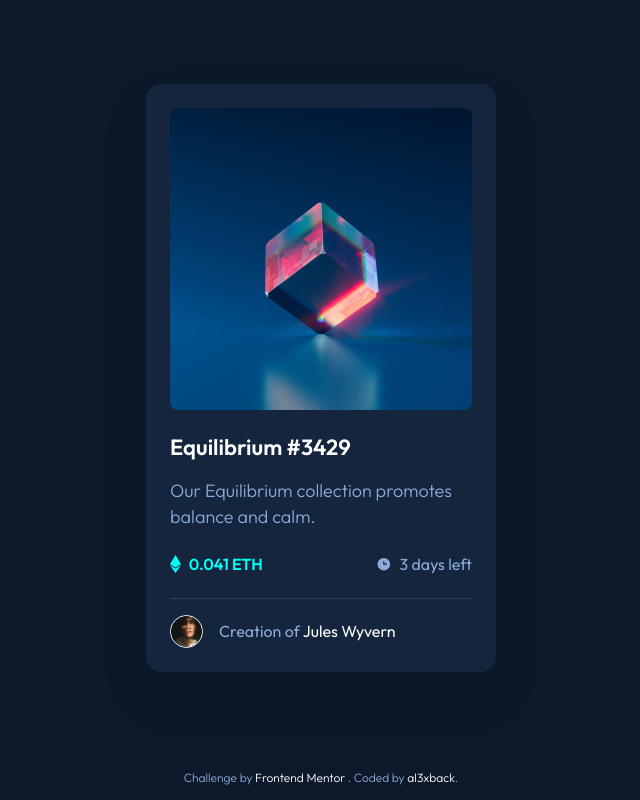
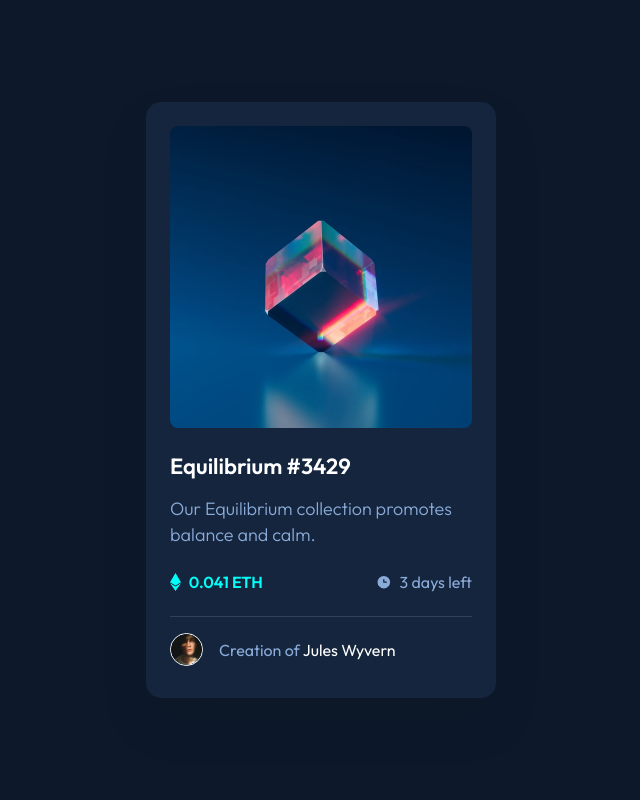
Before and after one commit to al3xback/NFT--Frontend-Mentor, a Vue app: page / in a window 1280 px wide. Shown: the whole page, without its empty margins (319-959 px from the left). Built offline with nearby package versions, Linux system fonts and the light colour scheme.

Commit message:
miss calculation

```diff
--- a/src/components/UI/BaseCard.vue
+++ b/src/components/UI/BaseCard.vue
@@ -148,6 +148,10 @@ export default {
 	}
 
 	@media (min-width: 48em) {
+		.card__body {
+			padding-bottom: 32/16 +0em;
+		}
+
 		.card__foot {
 			margin-top: 24/16 +0em;
 		}
--- a/src/components/layout/MainLayout.vue
+++ b/src/components/layout/MainLayout.vue
@@ -4,18 +4,18 @@
 			<h1 class="sr-only">NFT preview card component</h1>
 		</header>
 		<the-main></the-main>
-		<the-footer></the-footer>
+		<!-- <the-footer></the-footer> -->
 	</div>
 </template>
 
 <script>
 import TheMain from './TheMain.vue';
-import TheFooter from './TheFooter.vue';
+// import TheFooter from './TheFooter.vue';
 
 export default {
 	components: {
 		TheMain,
-		TheFooter
+		// TheFooter
 	}
 }
 </script>
--- a/src/components/layout/TheMain.vue
+++ b/src/components/layout/TheMain.vue
@@ -47,7 +47,7 @@ main {
 
 .card__title {
 	margin-bottom: 12/22 +0em;
-	line-height: 27.72/22 +0em;
+	line-height: 28/22 +0em;
 	font-size: 22/16 +0em;
 	font-weight: $semibold-font-weight;
 }
```
